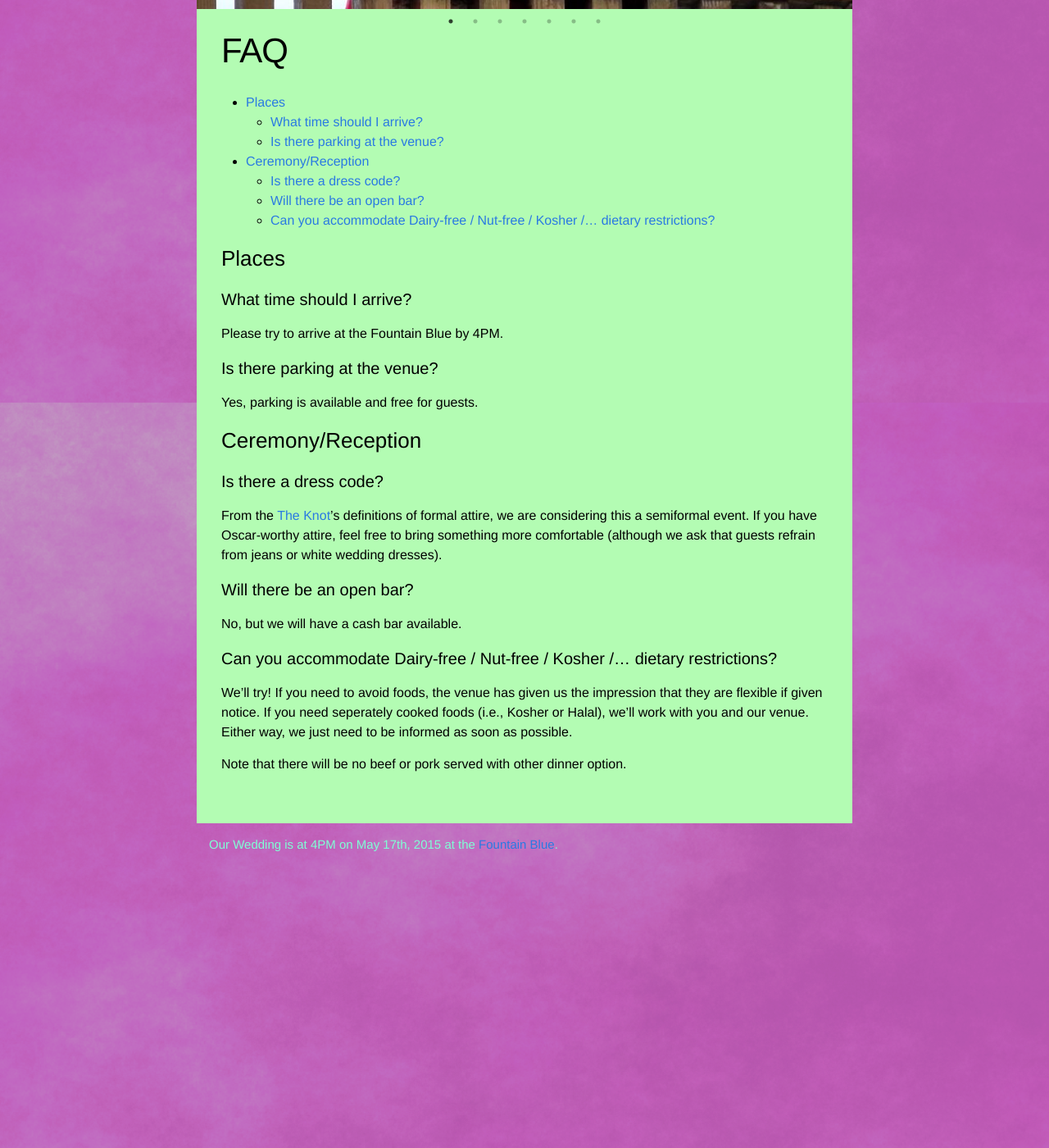
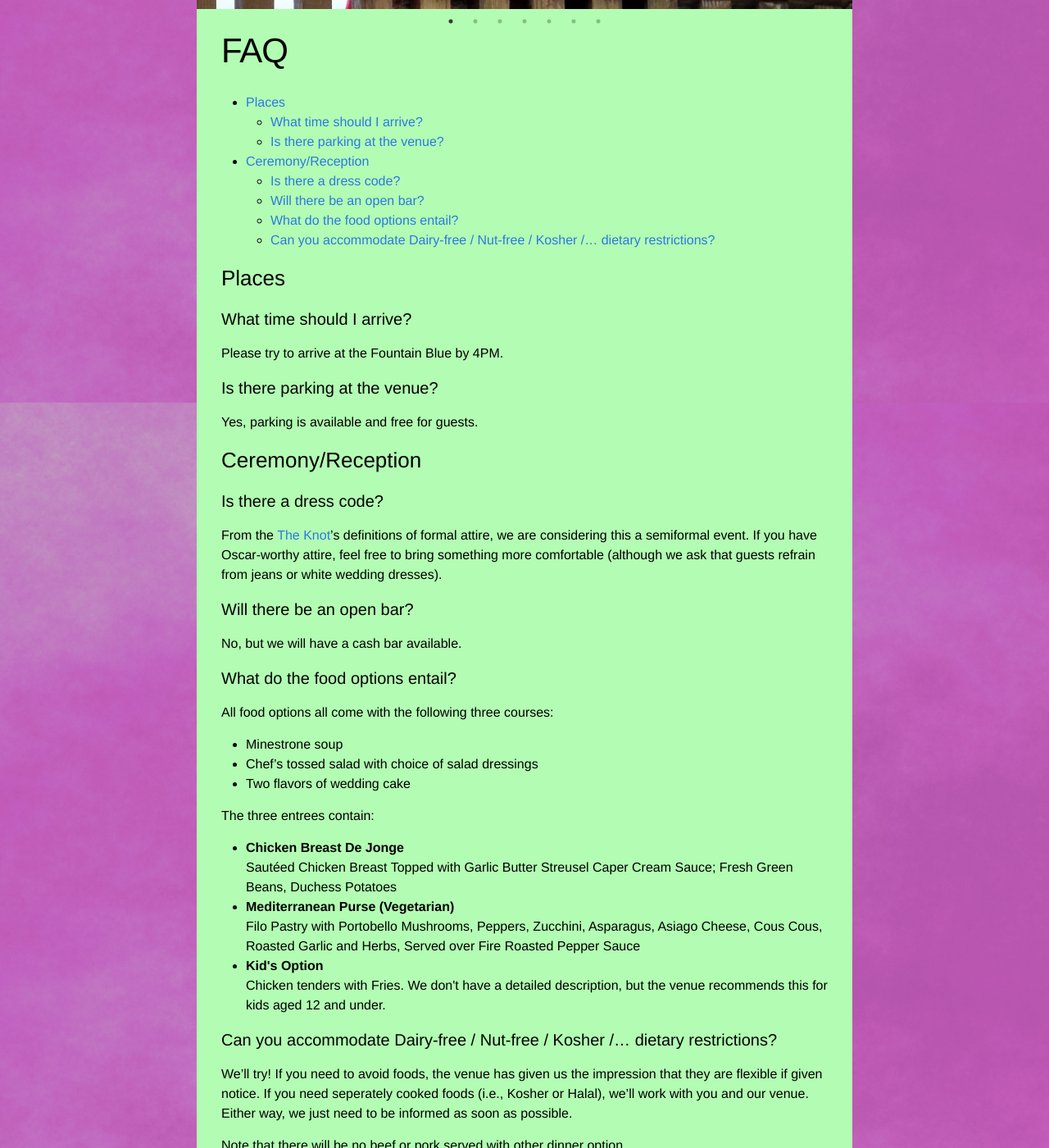
Before and after one commit to sargas/wedding-site, a Jekyll site: the page built from faq.md, in a window 1280 px wide and 1400 px high, scrolled down 469 px. Shown: the whole window at 82% size. Built offline with Jekyll 4.4.1, drawn with Linux system fonts in a browser that asks for light colours; nearby versions of some CDN libraries.

Commit message:
Add description of food options

```diff
--- a/faq.md
+++ b/faq.md
@@ -23,6 +23,24 @@ From the <a href="http://wedding.theknot.com/wedding-planning/attending-wedding/
 #### Will there be an open bar?
 No, but we will have a cash bar available.
 
+#### What do the food options entail?
+All food options all come with the following three courses:
+
+- Minestrone soup
+- Chef's tossed salad with choice of salad dressings
+- Two flavors of wedding cake
+
+The three entrees contain:
+<ul>
+	<li><b style="font-weight: bold">Chicken Breast De Jonge</b><br/>
+	Sautéed Chicken Breast Topped with Garlic Butter Streusel Caper Cream Sauce; Fresh Green Beans, Duchess Potatoes</li>
+	<li><b style="font-weight: bold">Mediterranean Purse (Vegetarian)</b><br/>
+	Filo Pastry with Portobello Mushrooms, Peppers, Zucchini, Asparagus, Asiago Cheese, Cous Cous, Roasted Garlic and Herbs, Served over Fire Roasted Pepper Sauce</li>
+	<li><b style="font-weight: bold">Kid's Option</b><br/>
+	Chicken tenders with Fries. We don't have a detailed description, but the venue recommends this for kids aged 12 and under.</li>
+</ul>
+
+
 #### Can you accommodate Dairy-free / Nut-free / Kosher /&hellip; dietary restrictions?
 We'll try! If you need to avoid foods, the venue has given us the impression that they are flexible if given notice. If you need seperately cooked foods (i.e., Kosher or Halal), we'll work with you and our venue. Either way, we just need to be informed as soon as possible.
 
```
